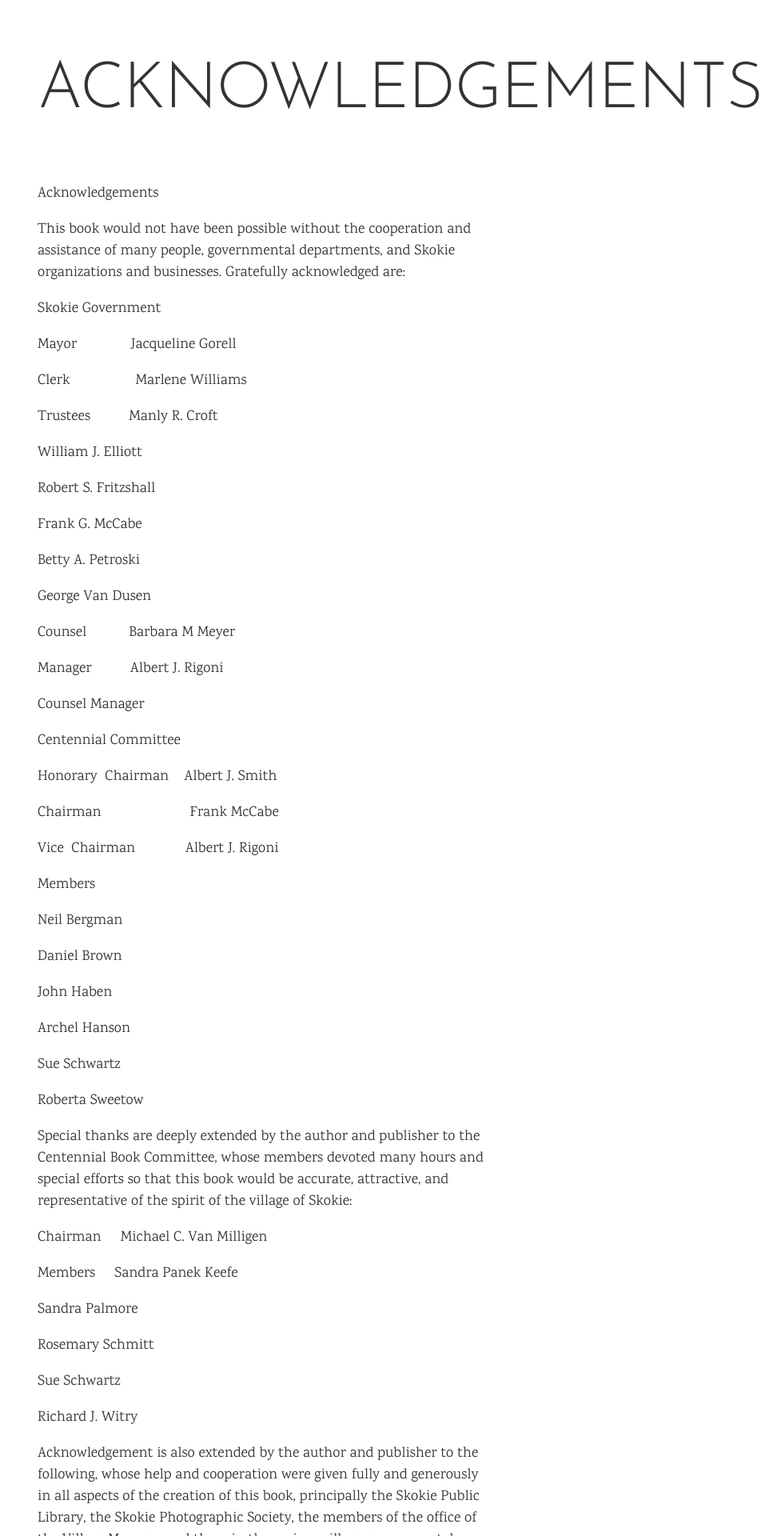
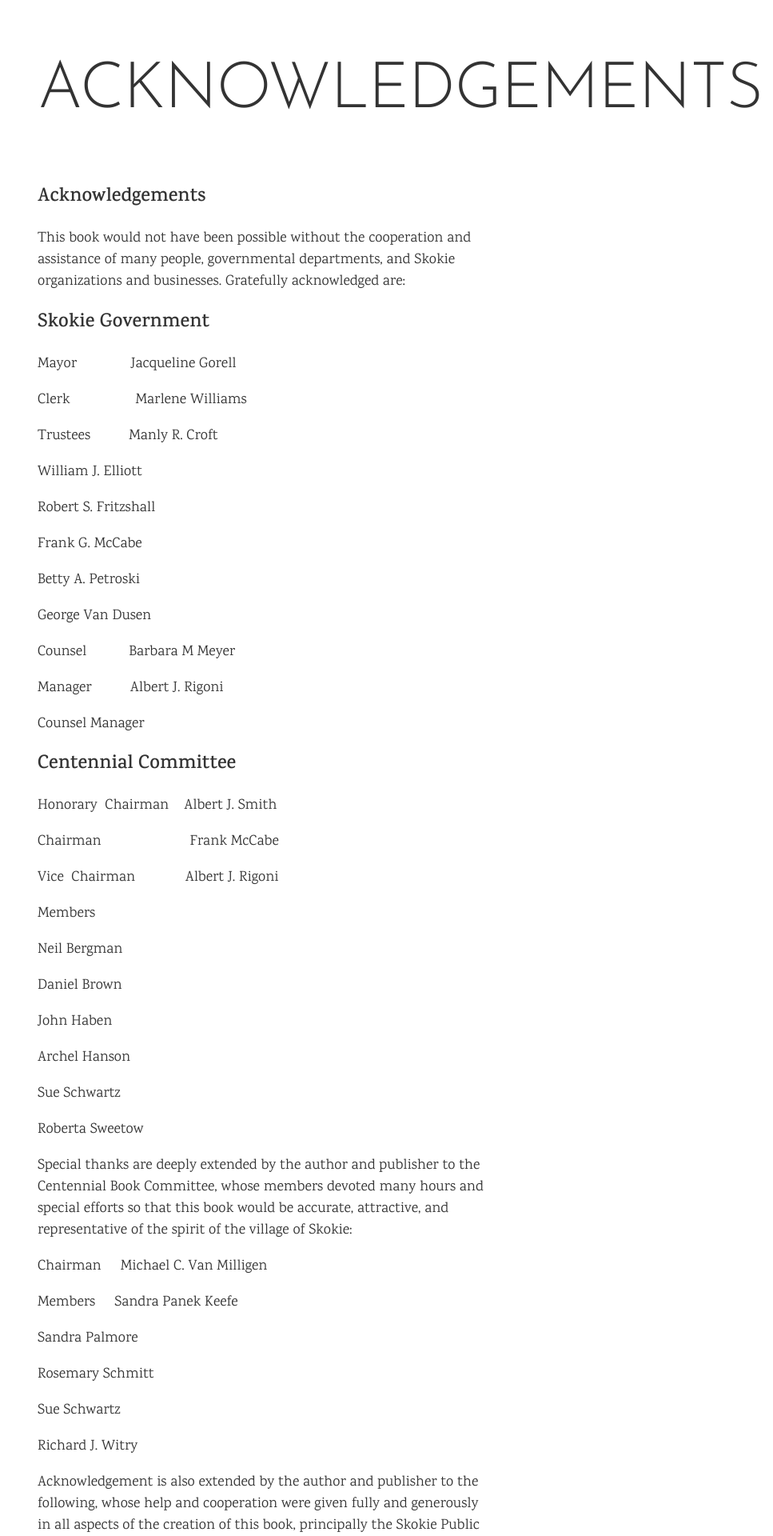
Before and after one commit to skokielibrary/skokiecentennial, a Jekyll site: the page built from _chapters/acknowledgements.markdown, in a window 1280 px wide. Shown: the top 1920 px of the page at 80% size, without its empty margins (313-1280 px from the left). Built offline with Jekyll 4.4.1, drawn with Linux system fonts in a browser that asks for light colours.

```diff
--- a/_chapters/acknowledgements.markdown
+++ b/_chapters/acknowledgements.markdown
@@ -1,17 +1,12 @@
 ---
 title: acknowledgements
 ---
-Acknowledgements
-
-
-
+## Acknowledgements
 This book would not have been possible without the
 cooperation and assistance of many people, gov­ernmental departments, and
 Skokie organizations and businesses. Gratefully acknowledged are:
 
-
-
-Skokie Government
+## Skokie Government
 
 Mayor              Jacqueline
 Gorell
@@ -47,7 +42,7 @@ Counsel Manager
 
 
 
-Centennial Committee
+## Centennial Committee
 
 Honorary
 Chairman    Albert J. Smith
```
